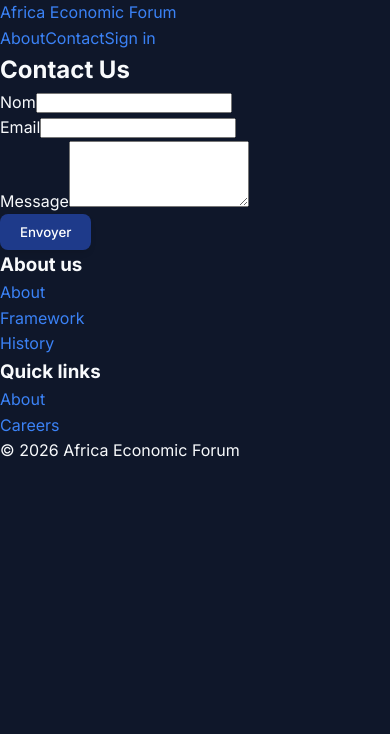
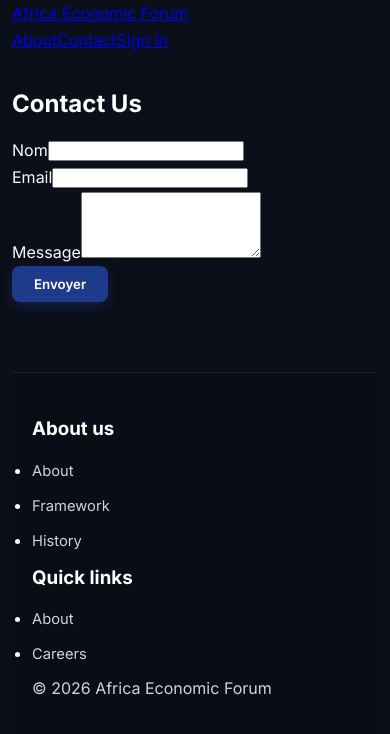
Before and after one commit to mariampoke243-art/AEF-2026, a React (Vite) app: page /contact in a window 390 px wide. Shown: the top 734 px of the page. Built offline with nearby package versions, Linux system fonts and the light colour scheme.

Commit message:
style: fix header layout alignment, restructure footer links and improve mobile padding

```diff
--- a/src/index.css
+++ b/src/index.css
@@ -2,12 +2,12 @@
 
 :root {
   --primary-color: #1e3a8a;
-  --primary-dark: #1e293b;
+  --primary-dark: #0f172a;
   --accent-color: #3b82f6;
-  --bg-color: #0f172a;
+  --bg-color: #0b0f19;
   --card-bg: #1e293b;
   --text-main: #f8fafc;
-  --text-muted: #94a3b8;
+  --text-muted: #cbd5e1;
 }
 
 * {
@@ -20,40 +20,78 @@
 body {
   background-color: var(--bg-color);
   color: var(--text-main);
-  line-height: 1.6;
+  line-height: 1.7;
   -webkit-font-smoothing: antialiased;
+  padding: 0 12px;
 }
 
-/* --- NAVIGATION & LOGO --- */
+/* --- NAVIGATION & HEADER CORRIGÉ --- */
 header, .navbar {
   display: flex;
-  justify-content: space-between;
+  flex-direction: column;
   align-items: center;
-  padding: 15px 5%;
-  background-color: rgba(15, 23, 42, 0.95);
-  backdrop-filter: blur(10px);
+  justify-content: center;
+  padding: 15px 10px;
+  background-color: rgba(15, 23, 42, 0.98);
+  backdrop-filter: blur(12px);
   position: sticky;
   top: 0;
   z-index: 1000;
-  border-bottom: 1px solid rgba(255, 255, 255, 0.1);
+  border-bottom: 1px solid rgba(255, 255, 255, 0.08);
+  gap: 10px;
+}
+
+@media (min-width: 768px) {
+  header, .navbar {
+    flex-direction: row;
+    justify-content: space-between;
+    padding: 15px 5%;
+  }
 }
 
 .logo, header img {
-  max-height: 45px !important;
+  max-height: 40px !important;
   width: auto !important;
   object-fit: contain;
 }
 
-/* --- LIENS & TEXTES --- */
-a {
-  color: var(--accent-color);
-  text-decoration: none;
-  transition: all 0.3s ease;
+/* Liens de navigation propres */
+header nav, .nav-links {
+  display: flex;
+  flex-wrap: wrap;
+  justify-content: center;
+  gap: 12px;
 }
 
-a:hover {
-  color: #60a5fa;
-  text-decoration: underline;
+header nav a, .nav-links a {
+  color: var(--text-muted);
+  font-size: 0.9rem;
+  font-weight: 500;
+  text-decoration: none;
+  padding: 6px 12px;
+  border-radius: 6px;
+  transition: all 0.2s ease;
+}
+
+header nav a:hover, .nav-links a:hover {
+  color: #ffffff;
+  background-color: rgba(59, 130, 246, 0.2);
+}
+
+/* --- CONTENU ET ESPACEMENT --- */
+section, .section {
+  padding: 30px 0;
+}
+
+h1, h2, h3, h4 {
+  color: #ffffff;
+  font-weight: 700;
+  margin-bottom: 12px;
+}
+
+p {
+  color: var(--text-muted);
+  margin-bottom: 16px;
 }
 
 /* --- BOUTONS MODERNES --- */
@@ -63,12 +101,12 @@
   justify-content: center;
   background-color: var(--primary-color);
   color: #ffffff;
-  padding: 10px 20px;
+  padding: 10px 22px;
   border-radius: 8px;
-  font-weight: 500;
+  font-weight: 600;
   border: none;
   cursor: pointer;
-  box-shadow: 0 4px 6px -1px rgba(0, 0, 0, 0.1);
+  box-shadow: 0 4px 12px rgba(30, 58, 138, 0.4);
   transition: all 0.3s ease;
   text-decoration: none;
 }
@@ -76,41 +114,41 @@
 .btn:hover, button:hover, .tab-link:hover {
   background-color: var(--accent-color);
   transform: translateY(-2px);
-  box-shadow: 0 6px 12px -2px rgba(59, 130, 246, 0.3);
-  text-decoration: none;
+  box-shadow: 0 6px 16px rgba(59, 130, 246, 0.5);
   color: #ffffff;
 }
 
-/* --- IMAGES PROPRES ET HARMONIEUSES --- */
+/* --- IMAGES PROPRES --- */
 img {
   max-width: 100%;
   height: auto;
   border-radius: 12px;
   object-fit: cover;
-  box-shadow: 0 10px 15px -3px rgba(0, 0, 0, 0.3);
+  box-shadow: 0 10px 20px rgba(0, 0, 0, 0.4);
+  margin: 10px 0;
 }
 
-.cards-grid {
+/* --- FOOTER & LIENS DU BAS STRUCTURÉS --- */
+footer {
+  background-color: #090d16;
+  border-top: 1px solid rgba(255, 255, 255, 0.08);
+  padding: 40px 20px 20px;
+  margin-top: 40px;
   display: grid;
-  grid-template-columns: repeat(auto-fit, minmax(280px, 1fr));
-  gap: 24px;
-  padding: 20px 5%;
+  grid-template-columns: repeat(auto-fit, minmax(200px, 1fr));
+  gap: 25px;
 }
 
-.card {
-  background-color: var(--card-bg);
-  border-radius: 12px;
-  overflow: hidden;
-  border: 1px solid rgba(255, 255, 255, 0.05);
-  transition: transform 0.3s ease;
+footer a {
+  color: var(--text-muted);
+  text-decoration: none;
+  display: block;
+  margin-bottom: 8px;
+  font-size: 0.92rem;
+  transition: color 0.2s ease;
 }
 
-.card:hover {
-  transform: translateY(-5px);
+footer a:hover {
+  color: var(--accent-color);
+  text-decoration: underline;
 }
-
-.card img {
-  width: 100%;
-  height: 200px;
-  border-radius: 0;
-}
```
